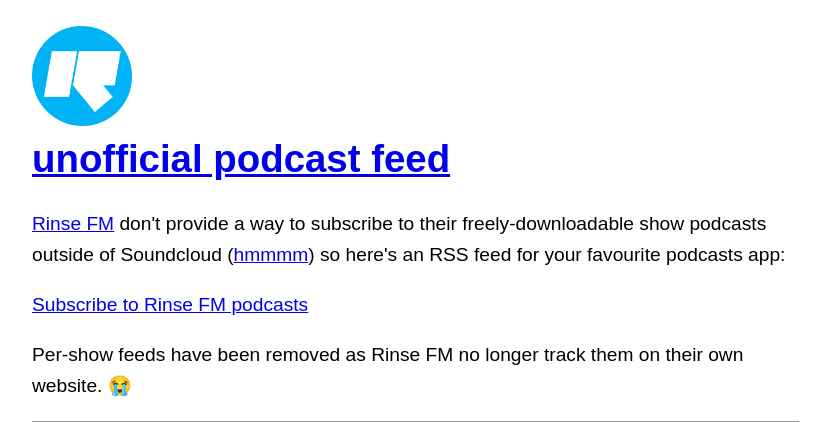
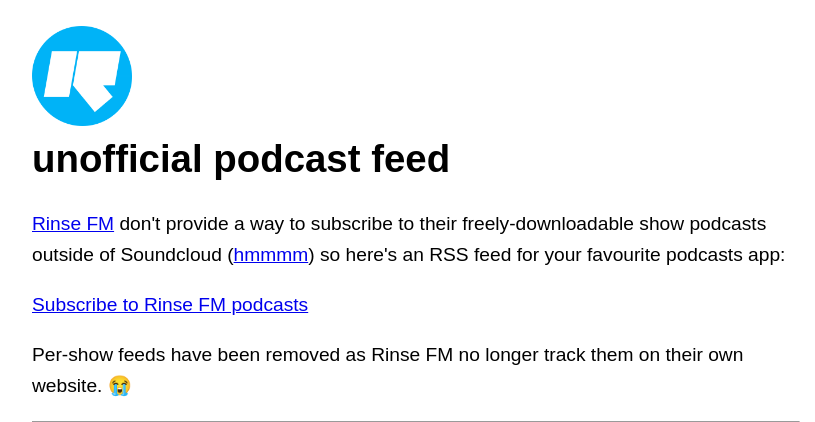
Before and after one commit to jeffbr13/rinse-rss, a Django app: page / in a window 1280 px wide. Shown: the top 422 px of the page, without its empty margins (224-1039 px from the left). Run offline with Django 3.2, Linux system fonts and the light colour scheme.

Commit message:
Don't self-link in title.

```diff
--- a/rinse_rss/rinsefm/templates/index.html
+++ b/rinse_rss/rinsefm/templates/index.html
@@ -31,7 +31,7 @@
 </head>
 <body>
     <header>
-        <h1><a href="http://rinse.fm/"><img src="{% static 'artwork.png' %}" alt="Rinse FM" width="100" /></a><br/> <a href="/">unofficial podcast feed</a></h1>
+        <h1><a href="http://rinse.fm/"><img src="{% static 'artwork.png' %}" alt="Rinse FM" width="100" /></a><br/> unofficial podcast feed</h1>
     </header>
 
 
```
